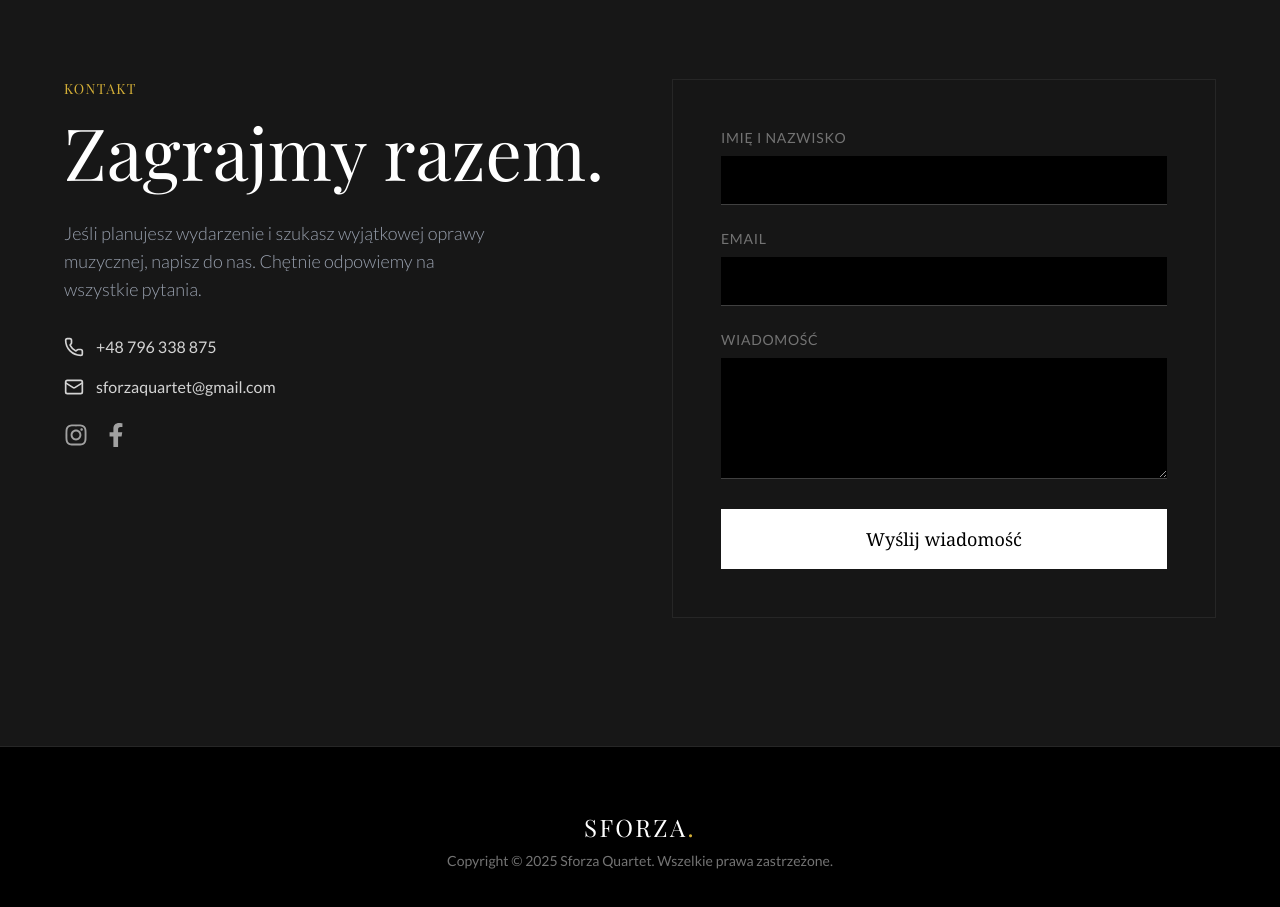
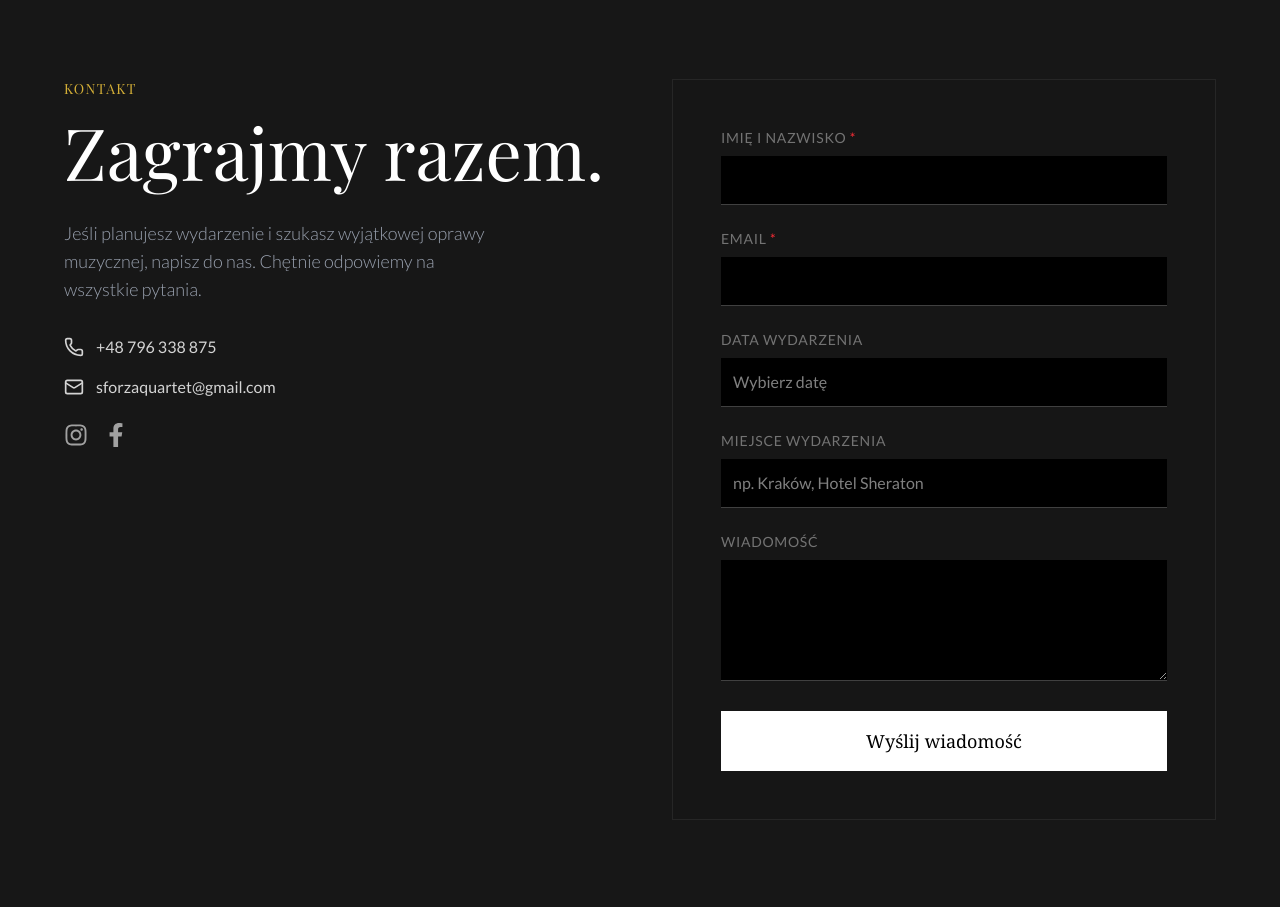
Before and after one commit to patrykzdral/sforza-quartet, a Next.js app: page / in a window 1280 px wide. Shown: the part 2980-3887 px from the top of the page. Built offline with nearby package versions, Linux system fonts and the light colour scheme; a web font is replaced by a local one.

Commit message:
feat: add event date and location fields to contact form with date picker functionality and updated email content

```diff
--- a/app/api/contact/route.ts
+++ b/app/api/contact/route.ts
@@ -3,12 +3,12 @@ import nodemailer from "nodemailer";
 
 export async function POST(request: Request) {
     try {
-        const { name, email, message } = await request.json();
+        const { name, email, eventDate, eventLocation, message } = await request.json();
 
-        // Validate input
-        if (!name || !email || !message) {
+        // Validate input - only name and email are required
+        if (!name || !email) {
             return NextResponse.json(
-                { error: "Wszystkie pola są wymagane" },
+                { error: "Imię i email są wymagane" },
                 { status: 400 }
             );
         }
@@ -32,17 +32,18 @@ export async function POST(request: Request) {
         <h2>Nowa wiadomość z formularza kontaktowego</h2>
         <p><strong>Imię i nazwisko:</strong> ${name}</p>
         <p><strong>Email:</strong> ${email}</p>
-        <p><strong>Wiadomość:</strong></p>
-        <p>${message.replace(/\n/g, "<br>")}</p>
+        ${eventDate ? `<p><strong>Data wydarzenia:</strong> ${eventDate}</p>` : ""}
+        ${eventLocation ? `<p><strong>Miejsce wydarzenia:</strong> ${eventLocation}</p>` : ""}
+        ${message ? `<p><strong>Wiadomość:</strong></p><p>${message.replace(/\n/g, "<br>")}</p>` : ""}
       `,
             text: `
 Nowa wiadomość z formularza kontaktowego
 
 Imię i nazwisko: ${name}
 Email: ${email}
-
-Wiadomość:
-${message}
+${eventDate ? `Data wydarzenia: ${eventDate}` : ""}
+${eventLocation ? `Miejsce wydarzenia: ${eventLocation}` : ""}
+${message ? `\nWiadomość:\n${message}` : ""}
       `,
         };
 
--- a/app/globals.css
+++ b/app/globals.css
@@ -20,3 +20,89 @@ h5,
 h6 {
     font-family: var(--font-playfair), serif;
 }
+
+/* React DatePicker dark theme */
+.react-datepicker-wrapper {
+    width: 100% !important;
+    display: block !important;
+}
+
+.react-datepicker__input-container {
+    width: 100% !important;
+    display: block !important;
+}
+
+.react-datepicker__input-container input {
+    width: 100% !important;
+    cursor: pointer;
+}
+
+.react-datepicker {
+    background-color: #171717 !important;
+    border: 1px solid #404040 !important;
+    font-family: inherit !important;
+    border-radius: 8px !important;
+    box-shadow: 0 10px 40px rgba(0, 0, 0, 0.5) !important;
+}
+
+.react-datepicker__header {
+    background-color: #262626 !important;
+    border-bottom: 1px solid #404040 !important;
+    border-radius: 8px 8px 0 0 !important;
+    padding-top: 12px !important;
+}
+
+.react-datepicker__current-month {
+    color: #D4AF37 !important;
+    font-weight: 600 !important;
+    font-size: 1rem !important;
+    margin-bottom: 8px !important;
+}
+
+.react-datepicker__day-name {
+    color: #a3a3a3 !important;
+    font-weight: 500 !important;
+}
+
+.react-datepicker__day {
+    color: #fff !important;
+    border-radius: 50% !important;
+    transition: all 0.2s ease !important;
+}
+
+.react-datepicker__day:hover {
+    background-color: #D4AF37 !important;
+    color: #000 !important;
+}
+
+.react-datepicker__day--selected,
+.react-datepicker__day--keyboard-selected {
+    background-color: #D4AF37 !important;
+    color: #000 !important;
+    font-weight: 600 !important;
+}
+
+.react-datepicker__day--today {
+    border: 1px solid #D4AF37 !important;
+    background-color: transparent !important;
+}
+
+.react-datepicker__day--disabled {
+    color: #525252 !important;
+}
+
+.react-datepicker__navigation {
+    top: 12px !important;
+}
+
+.react-datepicker__navigation-icon::before {
+    border-color: #D4AF37 !important;
+}
+
+.react-datepicker__triangle {
+    display: none;
+}
+
+.react-datepicker__month {
+    margin: 0.5rem !important;
+}
--- a/components/ContactForm.tsx
+++ b/components/ContactForm.tsx
@@ -1,10 +1,14 @@
 "use client";
 
 import { useState, FormEvent } from "react";
+import DatePicker from "react-datepicker";
+import "react-datepicker/dist/react-datepicker.css";
 
 interface FormData {
     name: string;
     email: string;
+    eventDate: Date | null;
+    eventLocation: string;
     message: string;
 }
 
@@ -14,6 +18,8 @@ export default function ContactForm() {
     const [formData, setFormData] = useState<FormData>({
         name: "",
         email: "",
+        eventDate: null,
+        eventLocation: "",
         message: "",
     });
     const [status, setStatus] = useState<FormStatus>("idle");
@@ -30,7 +36,10 @@ export default function ContactForm() {
                 headers: {
                     "Content-Type": "application/json",
                 },
-                body: JSON.stringify(formData),
+                body: JSON.stringify({
+                    ...formData,
+                    eventDate: formData.eventDate?.toLocaleDateString("pl-PL") || "",
+                }),
             });
 
             const data = await response.json();
@@ -40,7 +49,7 @@ export default function ContactForm() {
             }
 
             setStatus("success");
-            setFormData({ name: "", email: "", message: "" });
+            setFormData({ name: "", email: "", eventDate: null, eventLocation: "", message: "" });
         } catch (error) {
             setStatus("error");
             setErrorMessage(
@@ -71,12 +80,14 @@ export default function ContactForm() {
         );
     }
 
+    const inputClassName = "w-full bg-black border-b border-neutral-700 p-3 text-white focus:border-gold-500 focus:outline-none transition-colors";
+
     return (
         <div className="bg-neutral-900/50 p-8 md:p-12 border border-neutral-800">
             <form onSubmit={handleSubmit} className="space-y-6">
                 <div>
                     <label className="block text-sm text-neutral-500 mb-2 uppercase tracking-wider">
-                        Imię i Nazwisko
+                        Imię i Nazwisko <span className="text-red-500">*</span>
                     </label>
                     <input
                         type="text"
@@ -85,13 +96,13 @@ export default function ContactForm() {
                         onChange={(e) =>
                             setFormData({ ...formData, name: e.target.value })
                         }
-                        className="w-full bg-black border-b border-neutral-700 p-3 text-white focus:border-gold-500 focus:outline-none transition-colors"
+                        className={inputClassName}
                         disabled={status === "loading"}
                     />
                 </div>
                 <div>
                     <label className="block text-sm text-neutral-500 mb-2 uppercase tracking-wider">
-                        Email
+                        Email <span className="text-red-500">*</span>
                     </label>
                     <input
                         type="email"
@@ -100,7 +111,39 @@ export default function ContactForm() {
                         onChange={(e) =>
                             setFormData({ ...formData, email: e.target.value })
                         }
-                        className="w-full bg-black border-b border-neutral-700 p-3 text-white focus:border-gold-500 focus:outline-none transition-colors"
+                        className={inputClassName}
+                        disabled={status === "loading"}
+                    />
+                </div>
+                <div>
+                    <label className="block text-sm text-neutral-500 mb-2 uppercase tracking-wider">
+                        Data wydarzenia
+                    </label>
+                    <DatePicker
+                        selected={formData.eventDate}
+                        onChange={(date) =>
+                            setFormData({ ...formData, eventDate: date })
+                        }
+                        dateFormat="dd.MM.yyyy"
+                        placeholderText="Wybierz datę"
+                        className={inputClassName}
+                        disabled={status === "loading"}
+                        minDate={new Date()}
+                        calendarClassName="dark-calendar"
+                    />
+                </div>
+                <div>
+                    <label className="block text-sm text-neutral-500 mb-2 uppercase tracking-wider">
+                        Miejsce wydarzenia
+                    </label>
+                    <input
+                        type="text"
+                        value={formData.eventLocation}
+                        onChange={(e) =>
+                            setFormData({ ...formData, eventLocation: e.target.value })
+                        }
+                        placeholder="np. Kraków, Hotel Sheraton"
+                        className={inputClassName}
                         disabled={status === "loading"}
                     />
                 </div>
@@ -110,12 +153,11 @@ export default function ContactForm() {
                     </label>
                     <textarea
                         rows={4}
-                        required
                         value={formData.message}
                         onChange={(e) =>
                             setFormData({ ...formData, message: e.target.value })
                         }
-                        className="w-full bg-black border-b border-neutral-700 p-3 text-white focus:border-gold-500 focus:outline-none transition-colors"
+                        className={inputClassName}
                         disabled={status === "loading"}
                     />
                 </div>
--- a/package.json
+++ b/package.json
@@ -14,6 +14,7 @@
     "next": "16.0.8",
     "nodemailer": "^7.0.11",
     "react": "19.2.1",
+    "react-datepicker": "^9.0.0",
     "react-dom": "19.2.1",
     "react-icons": "^5.5.0"
   },
@@ -22,6 +23,7 @@
     "@types/node": "^20",
     "@types/nodemailer": "^7.0.4",
     "@types/react": "^19",
+    "@types/react-datepicker": "^6.2.0",
     "@types/react-dom": "^19",
     "eslint": "^9",
     "eslint-config-next": "16.0.8",
```
Also changed, not shown: 1 other file (tests, documents, lock files or other folders).
